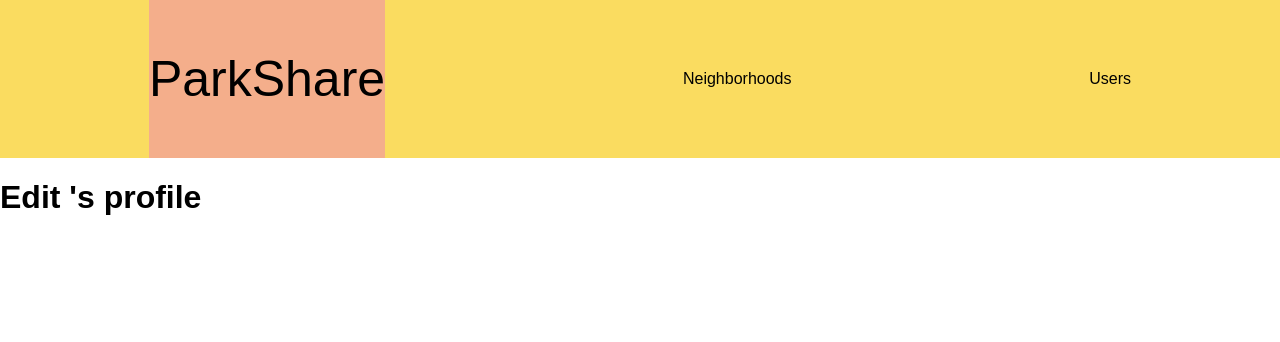
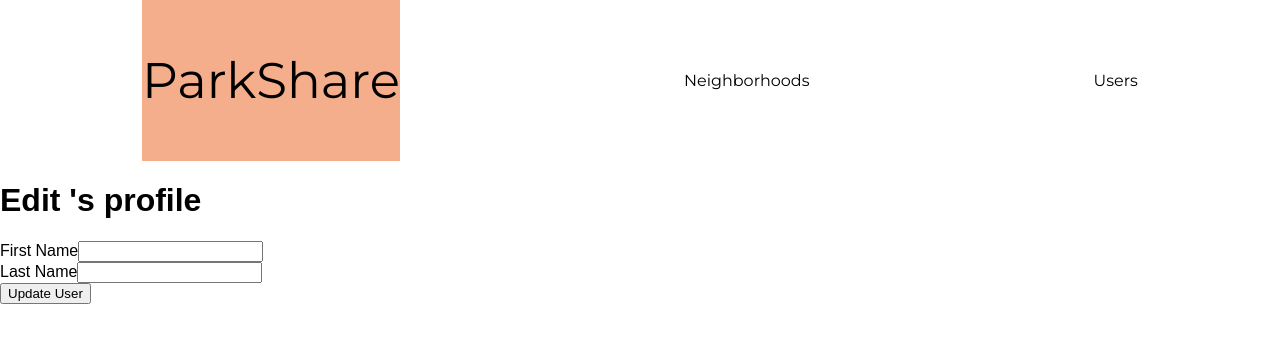
Before and after one commit to tonycimaglia/project-3, a React (Create React App) app in the folder client/: page /users/1/edit in a window 1280 px wide. Shown: the top 342 px of the page. Built offline with nearby package versions, Linux system fonts and the light colour scheme; no server answers.

Commit message:
changed color palette for the entire site

```diff
--- a/client/public/index.html
+++ b/client/public/index.html
@@ -4,6 +4,7 @@
     <meta charset="utf-8">
     <meta name="viewport" content="width=device-width, initial-scale=1, shrink-to-fit=no">
     <meta name="theme-color" content="#000000">
+    <link href="https://fonts.googleapis.com/css?family=Montserrat" rel="stylesheet">
     <!--
       manifest.json provides metadata used when your web app is added to the
       homescreen on Android. See https://developers.google.com/web/fundamentals/engage-and-retain/web-app-manifest/
--- a/client/src/components/EditUser.js
+++ b/client/src/components/EditUser.js
@@ -46,6 +46,17 @@ class EditUser extends Component {
         return (
             <div>
                 <h1>Edit {this.state.user.userName}'s profile</h1>
+                <form onSubmit={this.handleEdit}>
+                        <div>
+                            <label htmlFor="userName">First Name</label>
+                            <input onChange={this.handleChange} name="userName" type="text" value={this.state.user.userName} />
+                        </div>
+                        <div>
+                            <label htmlFor="email">Last Name</label>
+                            <input onChange={this.handleChange} name="email" type="text" value={this.state.user.email} />
+                        </div>
+                        <button>Update User</button>
+                    </form>
             </div>
         )
     }
--- a/client/src/components/NavBar.js
+++ b/client/src/components/NavBar.js
@@ -3,8 +3,9 @@ import styled from 'styled-components'
 import { Link } from 'react-router-dom'
 
 const Nav = styled.div`
-    background-color: rgb(250, 220, 96);
-    color: white;
+    background-color: white;
+    font-family: 'Montserrat', sans-serif;
+    color: rgb(34, 31, 32);
     display: flex;
     justify-content: space-around;
     align-items: center;
--- a/client/src/components/styled_components/BackgroundContainer.js
+++ b/client/src/components/styled_components/BackgroundContainer.js
@@ -1,8 +1,9 @@
 import styled from 'styled-components'
 
 const BackgroundContainer = styled.div`
-    background-color: rgb(250, 220, 96);
-    color: white;
+    background-color: white;
+    font-family: 'Montserrat', sans-serif;
+    color: rgb(34, 31, 32);
     display: flex;
     flex-direction: column;
     justify-content: space-around;
```
